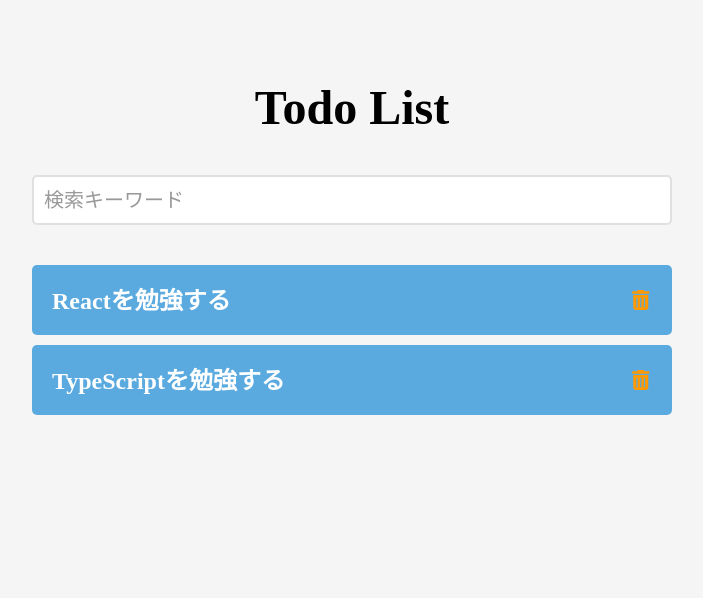
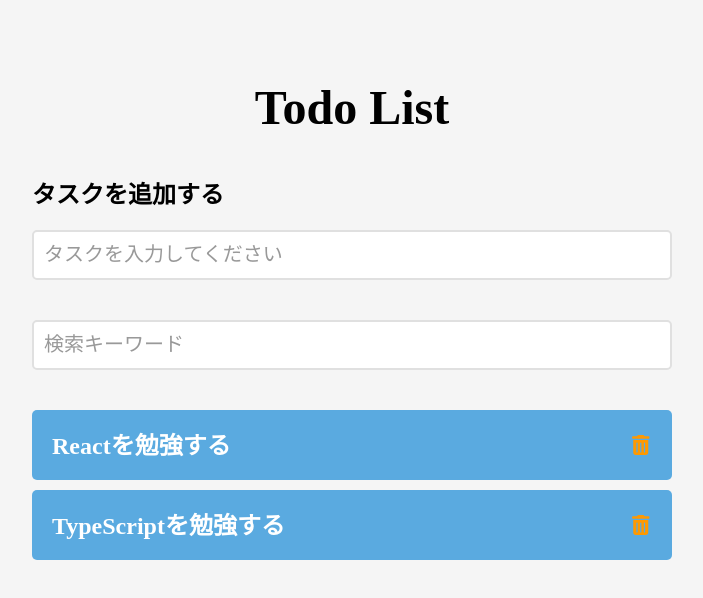
Before and after one commit to hasedai0000/react-output-part1, a React (Vite) app: page / in a window 1280 px wide. Shown: the top 598 px of the page, without its empty margins (288-991 px from the left). Built offline with nearby package versions, Linux system fonts and the light colour scheme.

Commit message:
タスク追加機能を実装

```diff
--- a/src/components/atoms/InputForm/InputForm.jsx
+++ b/src/components/atoms/InputForm/InputForm.jsx
@@ -3,7 +3,8 @@ import styles from "./style.module.css";
 export const InputForm = ({
   inputValue,
   placeholder,
-  handleChangeSearchKeyword,
+  handleChangeValue,
+  handleKeyDown,
 }) => {
   return (
     <input
@@ -11,7 +12,8 @@ export const InputForm = ({
       type="text"
       placeholder={placeholder}
       value={inputValue}
-      onChange={handleChangeSearchKeyword}
+      onChange={handleChangeValue}
+      onKeyDown={handleKeyDown}
     />
   );
 };
--- /dev/null
+++ b/src/components/atoms/index.js
@@ -0,0 +1 @@
+export * from "./InputForm";
--- /dev/null
+++ b/src/components/organisms/AddTodo/AddTodo.jsx
@@ -0,0 +1,17 @@
+import { InputForm } from "../../atoms/InputForm";
+
+import styles from "./style.module.css";
+
+export const AddTodo = ({ addInputValue, onChangeTodo, handleAddTodo }) => {
+  return (
+    <>
+      <h2 className={styles.subTitle}>タスクを追加する</h2>
+      <InputForm
+        inputValue={addInputValue}
+        placeholder={"タスクを入力してください"}
+        handleChangeValue={onChangeTodo}
+        handleKeyDown={handleAddTodo}
+      />
+    </>
+  );
+};
--- /dev/null
+++ b/src/components/organisms/AddTodo/index.js
@@ -0,0 +1 @@
+export * from "./AddTodo";
--- /dev/null
+++ b/src/components/organisms/AddTodo/style.module.css
@@ -0,0 +1,34 @@
+.list {
+  padding: 0;
+}
+
+.todo {
+  position: relative;
+  margin-bottom: 10px;
+  list-style: none;
+  line-height: 1.5;
+  font-weight: bold;
+  background-color: rgba(52, 152, 219, 0.8);
+  border-radius: 5px;
+  padding: 10px;
+  height: 50px;
+}
+
+.task {
+  cursor: pointer;
+  display: block;
+  padding-top: 8px;
+  padding-left: 10px;
+  font-size: 24px;
+  font-family: "Times New Roman", Times, serif;
+  color: #fff;
+}
+
+.far {
+  cursor: pointer;
+  position: absolute;
+  top: 24px;
+  right: 10px;
+  width: 30px;
+  color: #ff9900;
+}
--- /dev/null
+++ b/src/components/organisms/index.js
@@ -0,0 +1 @@
+export * from "./TodoList";
--- a/src/components/templates/TodoTemplate/TodoTemplate.jsx
+++ b/src/components/templates/TodoTemplate/TodoTemplate.jsx
@@ -2,6 +2,7 @@ import { useState, useMemo } from "react";
 import { TodoList } from "../../organisms/TodoList";
 import { INIT_TODO_LIST, INIT_UNIQUE_ID } from "../../../constants/data.js";
 import { InputForm } from "../../atoms/InputForm";
+import { AddTodo } from "../../organisms/AddTodo";
 import styles from "./style.module.css";
 
 export const TodoTemplate = () => {
@@ -9,6 +10,10 @@ export const TodoTemplate = () => {
   const [originTodoList, setOriginTodoList] = useState(INIT_TODO_LIST);
   /** 検索キーワード */
   const [searchKeyword, setSearchKeyword] = useState("");
+  /** Todo　採番ID */
+  const [uniqueId, setUniqueId] = useState(INIT_UNIQUE_ID);
+  /** タスクを追加する */
+  const [addInputValue, setAddInputValue] = useState("");
 
   /** 検索キーワードで絞り込んだTodo List */
   const filteredTodoList = useMemo(() => {
@@ -24,16 +29,53 @@ export const TodoTemplate = () => {
     setSearchKeyword(e.target.value);
   };
 
+  const onChangeAddInputValue = (e) => {
+    setAddInputValue(e.target.value);
+  };
+
+  /** タスクを追加する */
+  const handleAddTodo = (e) => {
+    /** エンターキーが押された時にTodoを追加する  */
+    if (e.key === "Enter" && addInputValue !== "") {
+      const nextUniqueId = uniqueId.length + 1;
+
+      // スプレッド構文の処理
+      const nextTodoList = [
+        ...originTodoList,
+        {
+          id: nextUniqueId,
+          title: addInputValue,
+        },
+      ];
+      setOriginTodoList(nextTodoList);
+
+      // 採番IDを更新する
+      setUniqueId(nextUniqueId);
+      // todo 入力フォームを空にする
+      setAddInputValue("");
+    }
+  };
+
   return (
     <div className={styles.container}>
       <h1 className={styles.title}>Todo List</h1>
+      {/* タスクを追加する */}
+      <section className={styles.common}>
+        <AddTodo
+          addInputValue={addInputValue}
+          onChangeTodo={onChangeAddInputValue}
+          handleAddTodo={handleAddTodo}
+        />
+      </section>
+      {/* 検索キーワードを入力する */}
       <section className={styles.common}>
         <InputForm
           inputValue={searchKeyword}
           placeholder={"検索キーワード"}
-          handleChangeSearchKeyword={handleChangeSearchKeyword}
+          handleChangeValue={handleChangeSearchKeyword}
         />
       </section>
+      {/* タスクを表示する */}
       <section className={styles.common}>
         {filteredTodoList.length > 0 ? (
           <TodoList todoList={filteredTodoList} />
--- a/src/components/templates/TodoTemplate/style.module.css
+++ b/src/components/templates/TodoTemplate/style.module.css
@@ -14,3 +14,8 @@
   width: 100%;
   margin: 40px auto;
 }
+
+.subTitle {
+  text-align: center;
+  color: #000000;
+}
```
